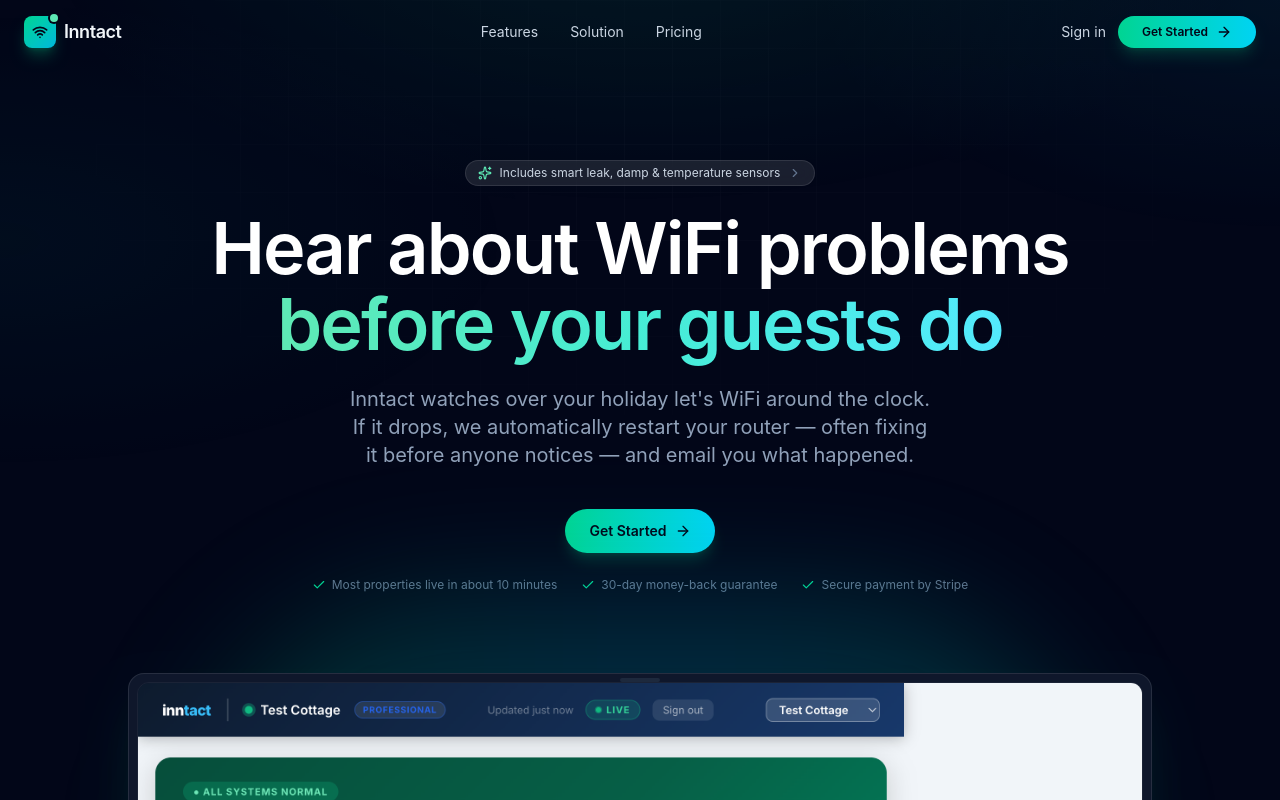
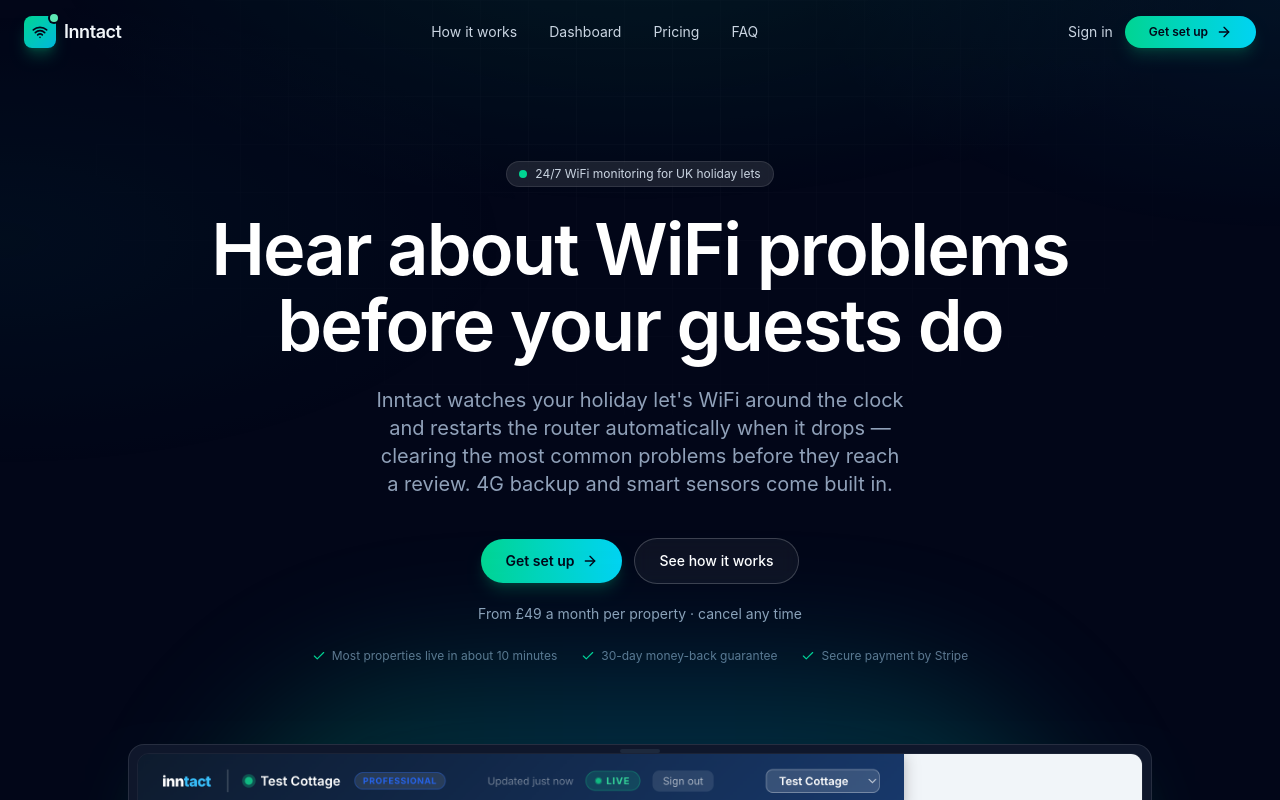
Before and after one commit to Inntact/inntact, a React (Vite) app: page / in a window 1280 px wide. Shown: the top 800 px of the page. Built offline with nearby package versions, Linux system fonts and the light colour scheme; no server answers.

Commit message:
Soften founder voice, add per-property pricing, remove fabricated stats

```diff
--- a/src/App.full.jsx
+++ b/src/App.full.jsx
@@ -58,7 +58,7 @@
           <div className="w-full" style={{ aspectRatio: "16 / 10" }}>
             <img
               src="/dashboard-owner.png"
-              alt="Inntact owner dashboard showing guests protected status, uptime stats and live connection data"
+              alt="Inntact owner dashboard showing live WiFi status and connection history"
               className="h-full w-full object-cover object-top"
             />
           </div>
@@ -143,7 +143,7 @@
         </ResponsiveContainer>
       </div>
       <div className="mt-3 grid grid-cols-3 gap-2 text-center">
-        {[{ l: "Uptime", v: "99.98%" }, { l: "Ping", v: "12ms" }, { l: "Dropouts", v: "0" }].map((s) => (
+        {[{ l: "Status", v: "Online" }, { l: "This week", v: "Stable" }, { l: "Drops", v: "None" }].map((s) => (
           <div key={s.l} className="rounded-lg bg-white/5 p-2">
             <div className="text-[10px] uppercase tracking-wider text-slate-500">{s.l}</div>
             <div className="text-sm font-semibold text-white">{s.v}</div>
@@ -157,9 +157,9 @@
 function AlertVisual() {
   return (
     <div className="space-y-2">
-      <AlertRow color="rose" title="Broadband offline" time="now" body="Sea View Cottage · 0 Mbps" />
-      <AlertRow color="amber" title="Slow upload" time="2m" body="Oast House · 12 Mbps up" />
-      <AlertRow color="emerald" title="Speed restored" time="14m" body="Lakeside Lodge · 268 Mbps" />
+      <AlertRow color="rose" title="Broadband offline" time="now" body="Example Cottage · line down" />
+      <AlertRow color="amber" title="Slower than usual" time="2m" body="Example Lodge · upload dropped" />
+      <AlertRow color="emerald" title="Back to normal" time="14m" body="Example Barn · speed restored" />
     </div>
   );
 }
@@ -190,11 +190,12 @@
     <div>
       <div className="mb-3 flex items-center justify-between">
         <div>
-          <div className="text-xs text-slate-500">30-day uptime</div>
-          <div className="text-2xl font-semibold tracking-tight text-white">99.98<span className="text-slate-500">%</span></div>
+          <div className="text-xs text-slate-500">Last 30 days</div>
+          <div className="text-sm font-semibold tracking-tight text-white">Connection history</div>
         </div>
-        <div className="rounded-full border border-emerald-500/30 bg-emerald-500/10 px-2 py-0.5 text-[10px] text-emerald-300">
-          <TrendingUp className="mr-1 inline h-3 w-3" /> +0.04%
+        <div className="flex items-center gap-3 text-[10px] text-slate-500">
+          <span className="inline-flex items-center gap-1"><span className="h-2 w-2 rounded-full bg-emerald-400/70" />Online</span>
+          <span className="inline-flex items-center gap-1"><span className="h-2 w-2 rounded-full bg-amber-400/80" />Brief drop</span>
         </div>
       </div>
       <div className="mb-3 flex" style={{ gap: "3px" }}>
@@ -203,7 +204,7 @@
         ))}
       </div>
       <div className="flex items-center justify-between text-[10px] text-slate-500">
-        <span>30d ago</span><span>today</span>
+        <span>30 days ago</span><span>today</span>
       </div>
     </div>
   );
@@ -248,7 +249,7 @@
   return (
     <div className={`relative overflow-hidden rounded-2xl border p-7 transition ${highlighted ? "border-emerald-400/40 bg-gradient-to-b from-emerald-500/10 to-slate-900/60 shadow-xl shadow-emerald-900/20" : "border-white/10 bg-white/5 hover:border-white/20"}`}>
       {highlighted && (
-        <div className="absolute right-5 top-5 rounded-full border border-emerald-400/30 bg-emerald-400/15 px-2.5 py-0.5 text-[10px] font-semibold uppercase tracking-widest text-emerald-200">Most popular</div>
+        <div className="absolute right-5 top-5 rounded-full border border-emerald-400/30 bg-emerald-400/15 px-2.5 py-0.5 text-[10px] font-semibold uppercase tracking-widest text-emerald-200">Best value</div>
       )}
       <div className="text-sm font-semibold tracking-wide text-slate-300">{name}</div>
       <div className="mt-3 flex items-baseline gap-1">
@@ -271,6 +272,19 @@
   );
 }
 
+
+function FaqItem({ q, children }) {
+  const [open, setOpen] = useState(false);
+  return (
+    <div className="border-b border-white/10">
+      <button onClick={() => setOpen((v) => !v)} className="flex w-full items-center justify-between gap-4 py-5 text-left transition hover:text-white" aria-expanded={open}>
+        <span className="text-base font-medium text-white">{q}</span>
+        <ChevronRight className={`h-4 w-4 shrink-0 text-emerald-300 transition-transform ${open ? "rotate-90" : ""}`} />
+      </button>
+      {open && <p className="pb-5 text-sm leading-relaxed text-slate-400">{children}</p>}
+    </div>
+  );
+}
 
 export default function InntactHomepage() {
   const [menuOpen, setMenuOpen] = useState(false);
@@ -298,13 +312,14 @@
             <span className="text-lg font-semibold tracking-tight">Inntact</span>
           </a>
           <nav className="hidden items-center gap-8 text-sm text-slate-300 md:flex">
-            <a href="#features" className="transition hover:text-white">Features</a>
-            <a href="#solution" className="transition hover:text-white">Solution</a>
+            <a href="#features" className="transition hover:text-white">How it works</a>
+            <a href="#solution" className="transition hover:text-white">Dashboard</a>
             <a href="#pricing" className="transition hover:text-white">Pricing</a>
+            <a href="#faq" className="transition hover:text-white">FAQ</a>
           </nav>
           <div className="hidden items-center gap-3 md:flex">
             <a href="https://dashboard.inntact.co.uk/" className="text-sm text-slate-300 transition hover:text-white">Sign in</a>
-            <GlowButton primary href="/signup" className="!py-2 !text-xs">Get Started</GlowButton>
+            <GlowButton primary href="/signup" className="!py-2 !text-xs">Get set up</GlowButton>
           </div>
           <button onClick={() => setMenuOpen((v) => !v)} className="inline-flex h-9 w-9 items-center justify-center rounded-lg border border-white/10 bg-white/5 md:hidden" aria-label="Menu">
             {menuOpen ? <X className="h-4 w-4" /> : <Menu className="h-4 w-4" />}
@@ -313,10 +328,11 @@
         {menuOpen && (
           <div className="border-t border-white/5 bg-slate-950/95 px-6 py-4 md:hidden">
             <div className="flex flex-col gap-4 text-sm">
-              <a href="#features" onClick={() => setMenuOpen(false)}>Features</a>
-              <a href="#solution" onClick={() => setMenuOpen(false)}>Solution</a>
+              <a href="#features" onClick={() => setMenuOpen(false)}>How it works</a>
+              <a href="#solution" onClick={() => setMenuOpen(false)}>Dashboard</a>
               <a href="#pricing" onClick={() => setMenuOpen(false)}>Pricing</a>
-              <div className="pt-2"><GlowButton primary href="/signup" className="w-full">Get Started</GlowButton></div>
+              <a href="#faq" onClick={() => setMenuOpen(false)}>FAQ</a>
+              <div className="pt-2"><GlowButton primary href="/signup" className="w-full">Get set up</GlowButton></div>
             </div>
           </div>
         )}
@@ -326,19 +342,20 @@
       <section className="relative z-10 px-6 pt-32 sm:pt-40">
         <div className="mx-auto max-w-5xl text-center">
           <div className="mb-6 inline-flex items-center gap-2 rounded-full border border-white/10 bg-white/10 px-3 py-1 text-xs text-slate-300 backdrop-blur-sm">
-            <Sparkles className="h-3.5 w-3.5 text-emerald-300" />
-            Includes smart leak, damp &amp; temperature sensors
-            <ChevronRight className="h-3.5 w-3.5 text-slate-500" />
+            <Pulse color="bg-emerald-400" />
+            24/7 WiFi monitoring for UK holiday lets
           </div>
           <h1 className="mx-auto max-w-4xl text-balance text-5xl font-semibold tracking-tight text-white sm:text-6xl md:text-7xl" style={{ lineHeight: 1.05 }}>
-            Hear about WiFi problems <GradientText>before your guests do</GradientText>
+            Hear about WiFi problems before your guests do
           </h1>
           <p className="mx-auto mt-6 max-w-2xl text-balance text-lg text-slate-400 sm:text-xl">
-            Inntact watches over your holiday let's WiFi around the clock. If it drops, we automatically restart your router — often fixing it before anyone notices — and email you what happened.
+            Inntact watches your holiday let's WiFi around the clock and restarts the router automatically when it drops — clearing the most common problems before they reach a review. 4G backup and smart sensors come built in.
           </p>
           <div className="mt-10 flex flex-col items-center justify-center gap-3 sm:flex-row">
-            <GlowButton primary href="/signup">Get Started</GlowButton>
+            <GlowButton primary href="/signup">Get set up</GlowButton>
+            <GlowButton href="#features">See how it works</GlowButton>
           </div>
+          <p className="mt-5 text-sm text-slate-400">From £49 a month per property · cancel any time</p>
           <div className="mt-6 flex flex-col items-center justify-center gap-3 text-xs text-slate-500 sm:flex-row sm:gap-6">
             <span className="inline-flex items-center gap-1.5"><Check className="h-3.5 w-3.5 text-emerald-400" />Most properties live in about 10 minutes</span>
             <span className="inline-flex items-center gap-1.5"><Check className="h-3.5 w-3.5 text-emerald-400" />30-day money-back guarantee</span>
@@ -369,13 +386,13 @@
       <section id="features" className="relative z-10 px-6 pt-40">
         <div className="mx-auto max-w-6xl text-center">
           <SectionEyebrow>The solution</SectionEyebrow>
-          <SectionTitle>Most problems, sorted <GradientText>before you'd hear about them</GradientText></SectionTitle>
-          <p className="mx-auto mt-4 max-w-2xl text-slate-400">Inntact watches your WiFi around the clock and steps in the moment something's off — so most issues are fixed before a guest ever picks up the phone.</p>
+          <SectionTitle>Not just alerts — Inntact <GradientText>acts when WiFi drops</GradientText></SectionTitle>
+          <p className="mx-auto mt-4 max-w-2xl text-slate-400">Inntact watches your WiFi around the clock and steps in automatically when it drops. Most problems clear with a restart on their own; when one needs a real fix, you'll know right away — with the history to back you up.</p>
         </div>
         <div className="mx-auto mt-16 grid max-w-6xl gap-5 lg:grid-cols-3">
-          <FeatureBlock icon={<Activity className="h-5 w-5" />} tag="Monitoring" title="24/7 WiFi monitoring" body="We watch your property's connection around the clock, so a drop never goes unnoticed. As soon as a real problem is confirmed, you get a plain email: what's happening, and since when." visual={<MonitoringVisual />} />
-          <FeatureBlock icon={<Bell className="h-5 w-5" />} tag="Auto-fix" title="Automatic router restart" body="If your WiFi drops, we restart the router for you through a smart plug — the fix that sorts most outages — usually before you'd even hear about it." visual={<AlertVisual />} />
-          <FeatureBlock icon={<Gauge className="h-5 w-5" />} tag="Reporting" title="Weekly health report" body="A simple summary lands in your inbox each week, so any recurring niggles get spotted early — and you've always got a clear view of your property's WiFi health." visual={<DashboardVisual />} />
+          <FeatureBlock icon={<Activity className="h-5 w-5" />} tag="Monitoring" title="24/7 monitoring & alerts" body="We watch your property's connection around the clock, so a drop never goes unnoticed. As soon as a real problem is confirmed, you get a plain email: what's happening, and since when." visual={<MonitoringVisual />} />
+          <FeatureBlock icon={<Bell className="h-5 w-5" />} tag="Auto-restart" title="Automatic router restart" body="If your WiFi drops, we restart the router for you through a smart plug — which clears most common outages on its own, usually before you'd even hear about it. When a restart isn't enough, you'll know straight away." visual={<AlertVisual />} />
+          <FeatureBlock icon={<Gauge className="h-5 w-5" />} tag="Reporting" title="Weekly report & history" body="A simple summary each week, plus a full record of every drop. Spot recurring patterns early — and if your broadband provider is the cause, you've got the evidence to take to them." visual={<DashboardVisual />} />
         </div>
       </section>
 
@@ -412,14 +429,14 @@
             <div className="overflow-hidden rounded-xl border border-white/5" style={{ aspectRatio: "16 / 9.5" }}>
               <img
                 src="/dashboard-owner.png"
-                alt="Inntact owner dashboard showing guests protected status, 99.8% uptime, live broadband and sensor readings"
+                alt="Inntact owner dashboard showing live WiFi status, broadband health and sensor readings"
                 className="h-full w-full object-cover object-top"
               />
             </div>
           </div>
-          <FloatingChip className="left-2 top-10 hidden md:flex" color="emerald" icon={<Check className="h-3 w-3" />} title="Guests Protected" sub="All systems normal" />
-          <FloatingChip className="right-2 top-24 hidden md:flex" color="amber" icon={<AlertTriangle className="h-3 w-3" />} title="4G backup: standby" sub="Ready if the line drops" />
-          <FloatingChip className="-bottom-4 left-1/4 hidden md:flex" color="cyan" icon={<Signal className="h-3 w-3" />} title="99.8% Uptime" sub="Last 30 days" />
+          <FloatingChip className="left-2 top-10 hidden md:flex" color="emerald" icon={<Check className="h-3 w-3" />} title="Connection healthy" sub="All looking good" />
+          <FloatingChip className="right-2 top-24 hidden md:flex" color="amber" icon={<AlertTriangle className="h-3 w-3" />} title="4G backup: standby" sub="Ready if the line fails" />
+          <FloatingChip className="-bottom-4 left-1/4 hidden md:flex" color="cyan" icon={<Signal className="h-3 w-3" />} title="Monitored 24/7" sub="Always watching" />
         </div>
       </section>
 
@@ -437,7 +454,7 @@
                 {[
                   { title: "Live connection status", body: "A clear green screen the moment WiFi is working — reassurance before the bags are unpacked." },
                   { title: "Current speeds", body: "Guests can see their download and upload speeds in real time, so they know what to expect." },
-                  { title: "4G backup protection", body: "If the broadband line itself fails, the property switches to 4G backup, so guests usually stay online while it recovers." },
+                  { title: "Automatic 4G backup", body: "If the broadband line itself fails, the property switches to 4G backup, so guests usually stay online while it recovers — wherever there's a mobile signal." },
                 ].map((item) => (
                   <li key={item.title} className="flex gap-4">
                     <span className="mt-1 flex h-5 w-5 shrink-0 items-center justify-center rounded-full bg-emerald-500/20">
@@ -495,9 +512,9 @@
           <div className="relative overflow-hidden rounded-3xl border border-white/10 bg-slate-900/60 p-10 sm:p-14">
             <div className="pointer-events-none absolute inset-0 opacity-40" style={{ backgroundImage: "radial-gradient(circle at 0% 0%, rgba(16,185,129,0.18), transparent 45%)" }} />
             <div className="relative">
-              <SectionEyebrow>From the founder</SectionEyebrow>
-              <h2 className="text-balance text-3xl font-semibold tracking-tight text-slate-50 sm:text-4xl">I'm Eddie — and I'll be the one watching your WiFi</h2>
-              <p className="mt-5 text-slate-400">I built Inntact to look after property WiFi the way I'd want my own looked after: quietly, in the background, with a real person paying attention. There's no call centre and no ticket queue. When something drops, you hear from me. And I read every email personally — so if you ever want to ask a question before you sign up, just send one.</p>
+              <SectionEyebrow>Why Inntact exists</SectionEyebrow>
+              <h2 className="text-balance text-3xl font-semibold tracking-tight text-slate-50 sm:text-4xl">Monitoring done properly — and personally</h2>
+              <p className="mt-5 text-slate-400">Inntact looks after holiday-let WiFi the way it should be done: quietly, in the background, with real people paying attention rather than a call-centre script. Our founder, Eddie, started the company after seeing how often a simple WiFi drop became a bad review — and how rarely owners found out in time. That same standard runs through everything we do: clear alerts, honest weekly reports, and help from someone who understands your setup.</p>
               <p className="mt-5 text-sm text-slate-300">Eddie · Founder, Inntact · <a href="mailto:hello@inntact.co.uk" className="text-emerald-300 transition hover:text-emerald-200">hello@inntact.co.uk</a></p>
             </div>
           </div>
@@ -509,14 +526,54 @@
         <div className="mx-auto max-w-6xl text-center">
           <SectionEyebrow>Pricing</SectionEyebrow>
           <SectionTitle>Simple <GradientText>pricing</GradientText></SectionTitle>
-          <p className="mx-auto mt-4 max-w-xl text-slate-400">One plan, monthly or yearly. 30-day money-back guarantee, cancel any time, no setup fees.</p>
+          <p className="mx-auto mt-4 max-w-xl text-slate-400">One simple plan per property, monthly or yearly. All the kit is included and posted to you ready to go — it's yours to use for as long as you subscribe, and you simply send it back if you ever cancel. 30-day money-back guarantee, no setup fees.</p>
         </div>
         <div className="mx-auto mt-14 grid max-w-3xl gap-5 sm:grid-cols-2">
-          <PriceCard name="Monthly" price="£49" per="/ month" desc="Everything included, cancel any time." features={["24/7 WiFi monitoring", "Automatic router restart", "4G backup if the line fails", "Instant email alerts", "Weekly health report", "Owner dashboard", "Smart sensors included", "No setup fee"]} cta="Get started" />
-          <PriceCard name="Annual" price="£490" per="/ year" desc="Two months free. Pay once, covered all year." features={["Everything in Monthly", "<strong>Two months free</strong> vs monthly", "Priority email support", "Early access to new features"]} cta="Get started" highlighted />
+          <PriceCard name="Monthly" price="£49" per="/ month per property" desc="Everything included, per property. Cancel any time." features={["All kit included &mdash; monitor, smart plug &amp; sensors", "24/7 WiFi monitoring &amp; alerts", "Automatic router restart", "4G backup if the line fails", "Leak &amp; temperature sensors", "Weekly report &amp; full history", "Owner dashboard", "30-day money-back guarantee"]} cta="Get set up" />
+          <PriceCard name="Annual" price="£490" per="/ year per property" desc="Two months free. Pay once, covered all year." features={["Everything in Monthly", "<strong>Two months free</strong> vs monthly", "Direct line to the founder", "Early access to new features"]} cta="Get set up" highlighted />
         </div>
       </section>
 
+
+      {/* FAQ */}
+      <section id="faq" className="relative z-10 px-6 pt-40">
+        <div className="mx-auto max-w-3xl">
+          <div className="text-center">
+            <SectionEyebrow>FAQ</SectionEyebrow>
+            <SectionTitle>Questions, <GradientText>answered</GradientText></SectionTitle>
+          </div>
+          <div className="mx-auto mt-12 max-w-2xl">
+            <FaqItem q="Do I need to install anything technical?">
+              No. Your kit arrives ready to go — plug the monitor into your router, plug the router into the included smart plug, and place the sensors where they're needed. Most owners are set up in about 10 minutes, with no apps to configure.
+            </FaqItem>
+            <FaqItem q="What can the automatic restart actually fix?">
+              It power-cycles your router through the smart plug, which clears the most common cause of a WiFi drop. It can't repair a fault on the broadband line itself — but when a restart isn't enough, we tell you straight away, and 4G backup keeps your guests online in the meantime, wherever there's a mobile signal.
+            </FaqItem>
+            <FaqItem q="What if the problem is my broadband provider, not your kit?">
+              That's exactly where the weekly report and full history help. You'll have a clear record of every drop to take to your provider — and while the line's down, 4G backup keeps guests connected wherever there's a mobile signal.
+            </FaqItem>
+            <FaqItem q="Is there a contract?">
+              No fixed term. Pay monthly or yearly and cancel any time. The kit is included on loan for as long as you subscribe; if you cancel, you simply send it back.
+            </FaqItem>
+            <FaqItem q="How is it priced — per property?">
+              Yes. It's one simple plan per property: £49 a month or £490 a year, with all the kit included. If you run several lets, each one gets its own kit and its own dashboard — just sign up each property.
+            </FaqItem>
+            <FaqItem q="Does it work when I'm not at the property?">
+              Yes — that's the point. Everything runs remotely. You get alerts and reports by email, and you can check your dashboard from anywhere.
+            </FaqItem>
+            <FaqItem q="What do the sensors cover?">
+              Temperature, humidity and water leaks — so you catch a leak or the risk of frozen pipes early, before they turn into an expensive repair. They arrive already paired; you just place them where they're needed.
+            </FaqItem>
+            <FaqItem q="Do you monitor what my guests do online?">
+              No. We only watch whether the connection is up and how it's performing — never the content of anyone's internet use. There's more detail in our <Link to="/privacy" className="text-emerald-300 transition hover:text-emerald-200">Privacy Policy</Link>.
+            </FaqItem>
+          </div>
+          <p className="mt-10 text-center text-sm text-slate-400">
+            Still wondering something? Email us at{" "}
+            <a href="mailto:hello@inntact.co.uk" className="text-emerald-300 transition hover:text-emerald-200">hello@inntact.co.uk</a>{" "}— we're always happy to help.
+          </p>
+        </div>
+      </section>
 
       {/* FINAL CTA */}
       <section className="relative z-10 px-6 pt-40">
@@ -524,11 +581,11 @@
           <div className="relative overflow-hidden rounded-3xl border border-white/10 bg-slate-900/60 p-10 text-center sm:p-16">
             <div className="pointer-events-none absolute inset-0" style={{ backgroundImage: "radial-gradient(circle at 50% 0%, rgba(16,185,129,0.25), transparent 50%), radial-gradient(circle at 50% 100%, rgba(34,211,238,0.2), transparent 50%)" }} />
             <div className="relative">
-              <h2 className="text-balance text-4xl font-semibold tracking-tight sm:text-6xl">Let's get your <GradientText>WiFi watched</GradientText></h2>
-              <p className="mx-auto mt-5 max-w-xl text-slate-400">Set up takes about 10 minutes, and from then on it runs quietly in the background. If anything's unclear, email me first — I read every one.</p>
+              <h2 className="text-balance text-4xl font-semibold tracking-tight sm:text-6xl">Keep your guests online — <GradientText>we'll watch the WiFi</GradientText></h2>
+              <p className="mx-auto mt-5 max-w-xl text-slate-400">Setup takes about 10 minutes, and from then on it runs quietly in the background. If anything's unclear, email us first — we're happy to talk it through.</p>
               <div className="mt-9 flex flex-col items-center justify-center gap-3 sm:flex-row">
-                <GlowButton primary href="/signup">Get Started</GlowButton>
-                <GlowButton href="mailto:hello@inntact.co.uk">Email Eddie a question</GlowButton>
+                <GlowButton primary href="/signup">Get set up</GlowButton>
+                <GlowButton href="mailto:hello@inntact.co.uk">Ask us a question</GlowButton>
               </div>
               <p className="mt-4 text-xs text-slate-500">30-day money-back guarantee · Cancel any time, no contract</p>
             </div>
@@ -545,7 +602,7 @@
             </div>
             <div>
               <div className="text-sm font-semibold">Inntact</div>
-              <div className="text-xs text-slate-500">WiFi monitoring for holiday lets, run personally by Eddie</div>
+              <div className="text-xs text-slate-500">WiFi monitoring for UK holiday lets</div>
             </div>
           </div>
           <div className="flex flex-wrap items-center gap-6 text-sm text-slate-400">
```
